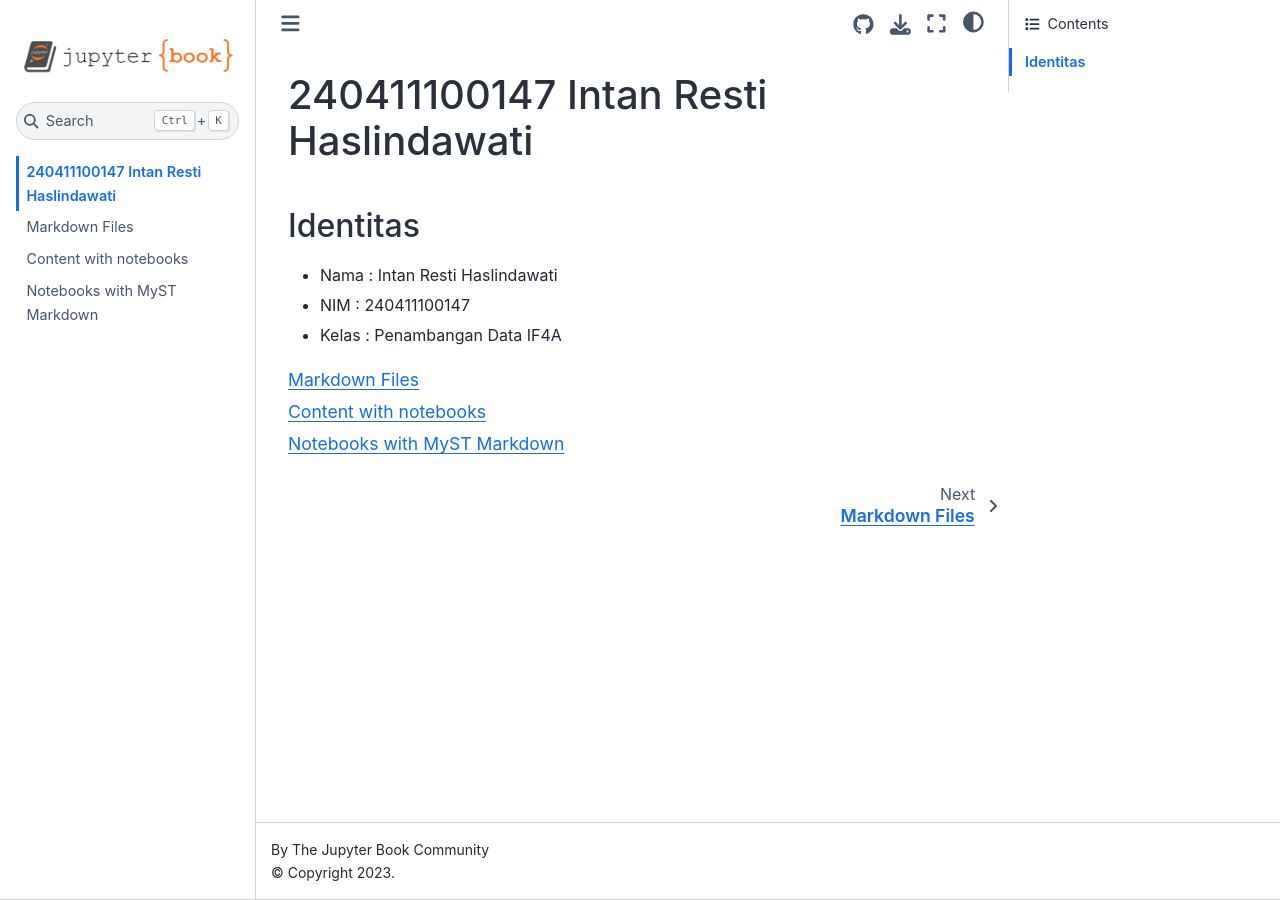
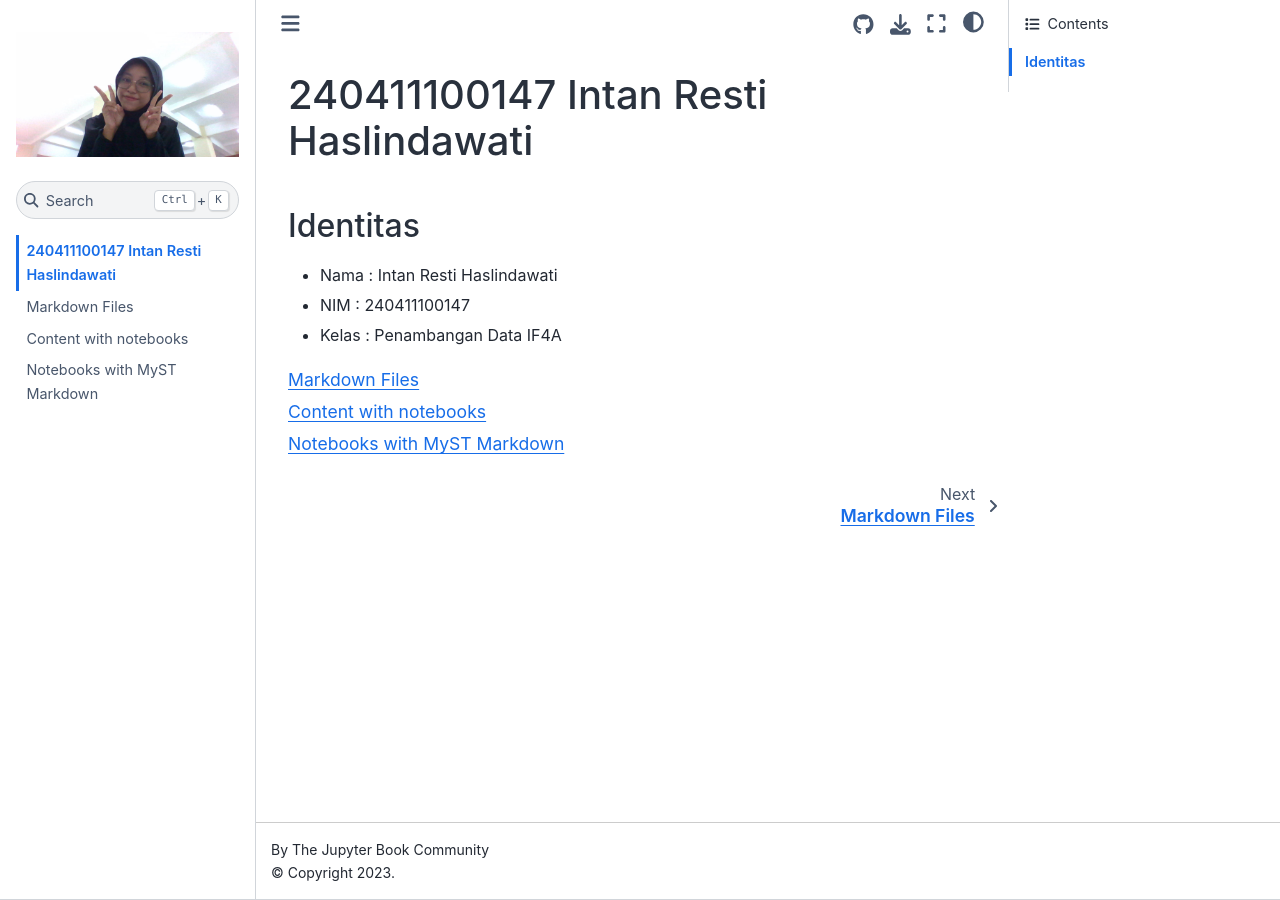
Before and after one commit to IntanResti10/Pendata, a Jupyter Book: the page built from intro.md, in a window 1280 px wide. Built offline with Jupyter Book 1.0.4 settings and Sphinx 7.4.7 and the Sphinx Book theme 1.1.4, drawn with Linux system fonts in a browser that asks for light colours.

Commit message:
add logo

```diff
--- a/_config.yml
+++ b/_config.yml
@@ -3,7 +3,7 @@
 
 title: My sample book
 author: The Jupyter Book Community
-logo: logo.png
+logo: semut.jpeg
 
 # Force re-execution of notebooks on each build.
 # See https://jupyterbook.org/content/execute.html
```
Also changed, not shown: semut.jpeg (added).
